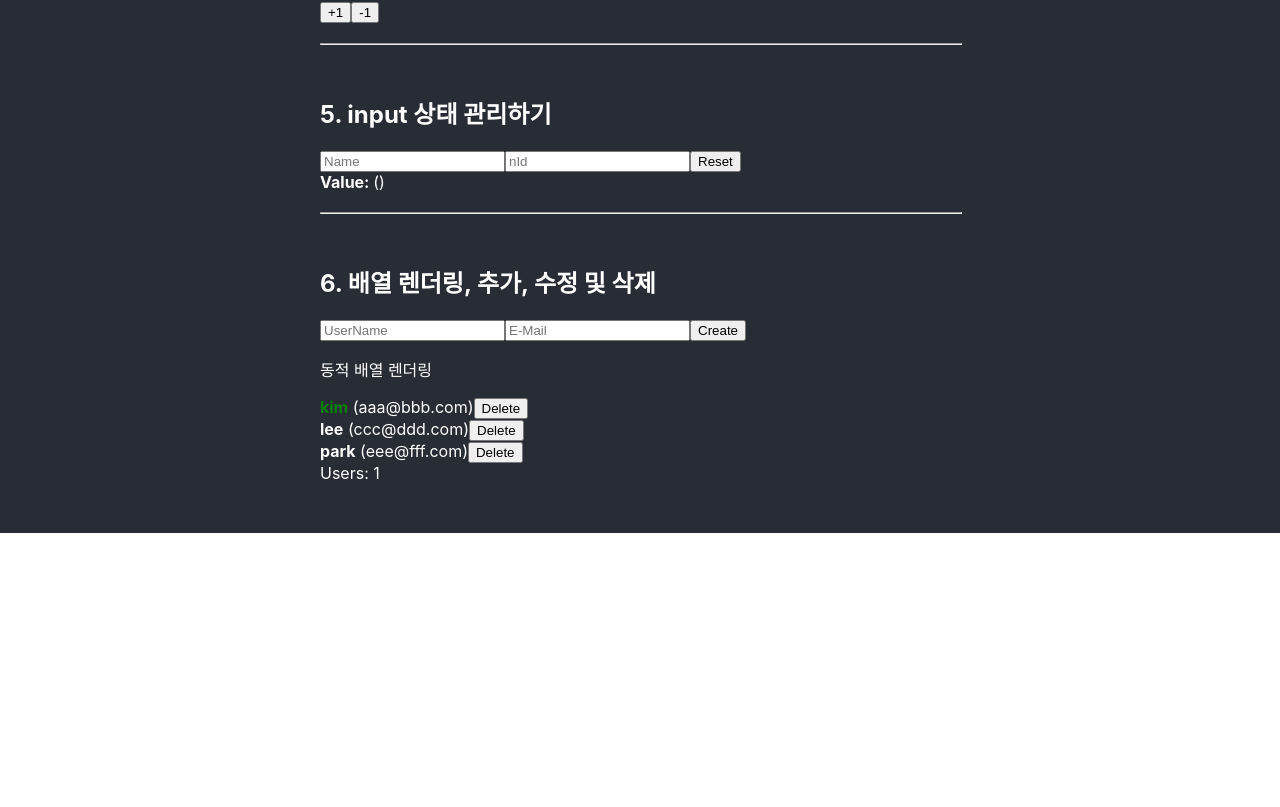
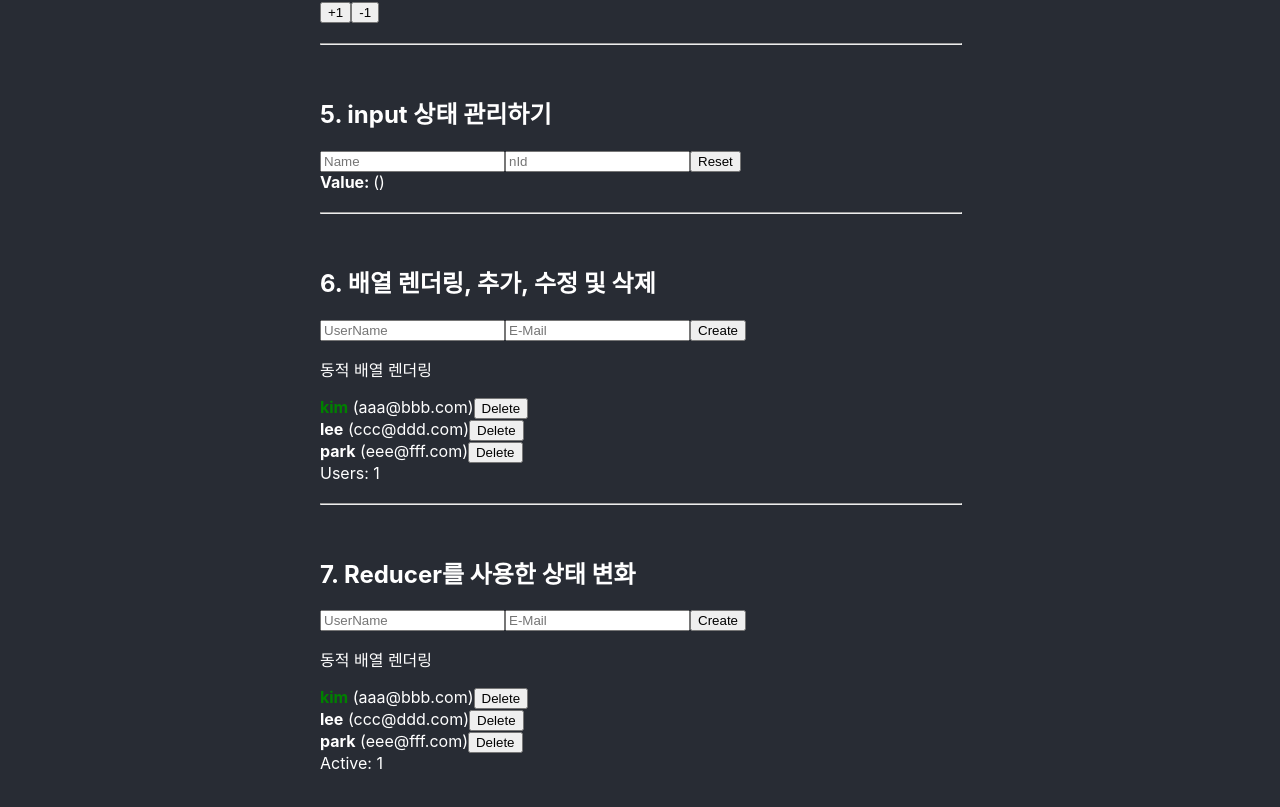
Before and after one commit to Rap0d/playground-react, a React (Create React App) app: page / in a window 1280 px wide. Shown: the part 1940-2747 px from the top of the page. Before the commit the page ends 2473 px from the top, so only its background shows below. Built offline with nearby package versions, Linux system fonts and the light colour scheme.

Commit message:
useReducer 를 사용한 상태관리

```diff
--- a/src/App.js
+++ b/src/App.js
@@ -8,6 +8,7 @@ import Counter from "./components/tutorials/Counter";
 import InputSample from "./components/tutorials/InputSample";
 import Arrays from "./components/tutorials/Arrays";
 import {useState} from "react";
+import UseReducer from "./components/tutorials/UseReducer";
 
 function App() {
     const header = {
@@ -17,7 +18,8 @@ function App() {
         state: 'https://react.vlpt.us/basic/07-useState.html',
         input: 'https://react.vlpt.us/basic/08-manage-input.html',
         array: 'https://react.vlpt.us/basic/11-render-array.html',
-        arrays: 'https://react.vlpt.us/basic/12-variable-with-useRef.html'
+        arrays: 'https://react.vlpt.us/basic/12-variable-with-useRef.html',
+        reduce: 'https://react.vlpt.us/basic/20-useReducer.html'
     }
 
     const propName = "App's Name"
@@ -157,6 +159,19 @@ function App() {
                     users={propUsers}
                     setUsers={setUsers}
                 />
+                <hr/>
+                <h2>
+                    <a
+                        className="App-link"
+                        href={header.reduce}
+                        target="_blank"
+                        rel="noopener noreferrer"
+                    >
+                        7. Reducer를 사용한 상태 변화
+                    </a>
+                </h2>
+                <UseReducer
+                />
             </div>
         </div>
     );
--- a/src/components/tutorials/Counter.js
+++ b/src/components/tutorials/Counter.js
@@ -1,4 +1,15 @@
-import React, {useState} from "react";
+import React, {useReducer} from "react";
+
+function reducer(state, action) {
+    switch (action.type) {
+        case 'INCREMENT':
+            return state + 1
+        case 'DECREMENT':
+            return state - 1
+        default:
+            return state
+    }
+}
 
 function Counter() {
     // useState: 컴포넌트에서 상태를 관리하기 위한 함수
@@ -9,13 +20,20 @@ function Counter() {
         const number = numberState[0];
         const setNumber = numberState[1];
      */
-    const [number, setNumber] = useState(0)
+    // const [number, setNumber] = useState(0)
+
+    const [number, dispatch] = useReducer(reducer, 0)
+
     const onIncrease = () => {
         // 함수형 업데이트 (컴포넌트 최적화)
-        setNumber(prevNumber => prevNumber + 1)
+        // setNumber(prevNumber => prevNumber + 1)
+
+        // reducer 사용
+        dispatch({type: 'INCREMENT'})
     }
     const onDecrease = () => {
-        setNumber(prevNumber => prevNumber - 1)
+        // setNumber(prevNumber => prevNumber - 1)
+        dispatch({type: 'DECREMENT'})
     }
 
     return (
--- /dev/null
+++ b/src/components/tutorials/UseReducer.js
@@ -0,0 +1,151 @@
+import React, {useCallback, useMemo, useReducer, useRef} from "react";
+import CreateUser from "./CreateUser";
+import UserList from "./UserList";
+
+function countActiveUsers(users) {
+    console.log('Count Users..')
+    return users.filter(user => user.active).length
+}
+
+const initialState = {
+    inputs: {
+        username: '',
+        email: ''
+    },
+    users: [
+        {
+            id: 1,
+            username: 'kim',
+            email: 'aaa@bbb.com',
+            active: true
+        },
+        {
+            id: 2,
+            username: 'lee',
+            email: 'ccc@ddd.com',
+            active: false
+        },
+        {
+            id: 3,
+            username: 'park',
+            email: 'eee@fff.com',
+            active: false
+        }
+    ]
+}
+
+function reducer(state, action) {
+    switch (action.type) {
+        case 'CHANGE_INPUT':
+            return {
+                ...state,
+                inputs: {
+                    ...state.inputs,
+                    [action.name]: action.value
+                }
+            }
+        case 'CREATE_USER':
+            return {
+                inputs: initialState.inputs,
+                users: state.users.concat(action.user)
+            }
+        case 'TOGGLE_USER':
+            return {
+                ...state,
+                users: state.users.map(
+                    user =>
+                        user.id === action.id
+                            ? {...user, active: !user.active}
+                            : user)
+            }
+        case 'REMOVE_USER':
+            return {
+                ...state,
+                users: state.users.filter(
+                    user => user.id !== action.id
+                )
+            }
+        default:
+            return state
+    }
+}
+
+/*
+useReducer vs useState
+컴포넌트에서 관리하는 값이 하나고, 그 값이 단순한 숫자, 문자열, boolean 값이라면
+useState가 편하다.
+- const [value, setValue] = useState(true)
+
+컴포넌트에서 관리하는 값이 여러개가 되어 상태의 구조가 복잡해진다면
+useReducer로 관리하는 것이 편하다.
+
+ */
+
+/**
+ * reducer 를 사용하기 위한 컴포넌트
+ * @return {JSX.Element}
+ * @constructor
+ */
+function UseReducer() {
+    const [state, dispatch] = useReducer(reducer, initialState)
+    const nextId = useRef(4)
+
+    const {users} = state
+    const {username, email} = state.inputs
+
+    const onChange = useCallback(e => {
+        const {name, value} = e.target
+        dispatch({
+            type: 'CHANGE_INPUT',
+            name,
+            value
+        })
+    }, [])
+
+    const onCreate = useCallback(() => {
+        dispatch({
+            type: 'CREATE_USER',
+            user: {
+                id: nextId.current,
+                username,
+                email
+            }
+        })
+        nextId.current++
+    }, [username, email])
+
+    const onToggle = useCallback(id => {
+        dispatch({
+            type: 'TOGGLE_USER',
+            id
+        })
+    }, [])
+
+    const onRemove = useCallback(id => {
+        dispatch({
+            type: 'REMOVE_USER',
+            id
+        })
+    }, [])
+
+    const count = useMemo(() => countActiveUsers(users), [users])
+
+    return (
+        <>
+            <CreateUser
+                username={username}
+                email={email}
+                onChange={onChange}
+                onCreate={onCreate}
+            />
+            <UserList
+                users={users}
+                onToggle={onToggle}
+                onRemove={onRemove}
+            />
+            <div>Active: {count}</div>
+        </>
+    )
+}
+
+export default UseReducer
```
